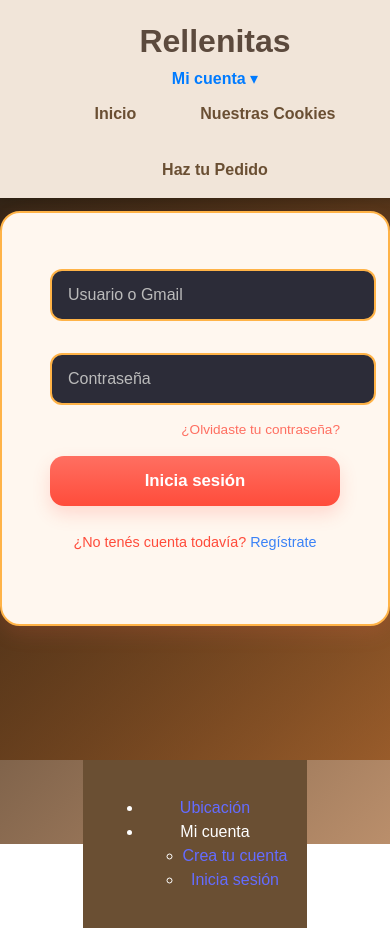
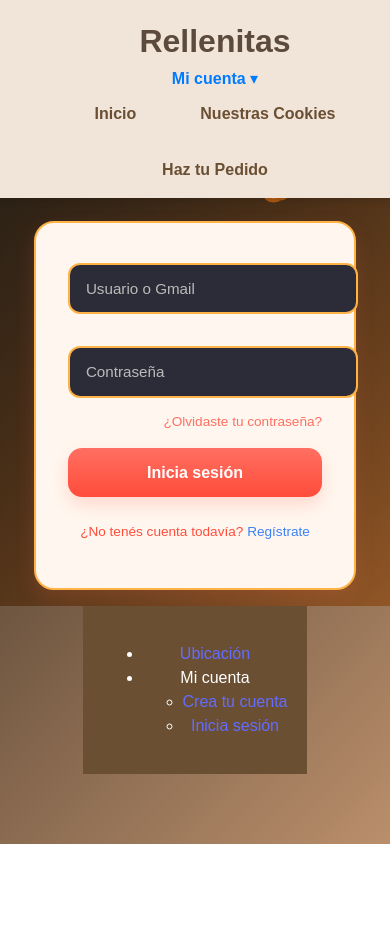
Before and after one commit to LuanaLopez20/React-LSL, a React (Vite) app in the folder rellenitas/: page /login in a window 390 px wide. After the commit the page ends 844 px from the top, so only its background shows below. Built offline with nearby package versions, Linux system fonts and the light colour scheme; a web font is replaced by a local one.

Commit message:
todo listo

```diff
--- a/rellenitas/src/Login.css
+++ b/rellenitas/src/Login.css
@@ -1,29 +1,24 @@
-/* 🌸 Contenedor general */
-
-/* ❌ Eliminado: esto borraba el fondo global de la app */
-/*
-body {
-  background: none !important;
-}
-*/
-
-/* 🌸 Contenedor general (solo afecta al login) */
+/* Contenedor general (solo afecta al login) */
+/* Contenedor general (solo afecta al login) */
 body.login-active,
 .login-page {
   display: flex;
   flex-direction: column;
-  justify-content: center;
+  justify-content: flex-start;
   align-items: center;
-  height: 100vh;
+  min-height: 100vh;
   width: 100vw;
   background: linear-gradient(135deg, #241f18 0%, #883d0094 100%) !important;
   box-sizing: border-box;
   margin: 0;
-  padding: 0;
-  overflow: hidden;
+
+  /* CAMBIO CRÍTICO: Añadimos padding para dejar espacio a la barra de navegación */
+  padding: 80px 0 0; /* Espacio superior de 80px, que debería ser suficiente */
+
+  overflow: auto;
 }
 
-/* 🍪 Título principal */
+/* Título principal (la frase "Inicia sesión en Rellenitas 🍪") */
 .login-page h2 {
   font-family: "Poppins", sans-serif;
   font-size: 2.8rem;
@@ -32,9 +27,10 @@ body.login-active,
   margin-bottom: 1rem;
   text-align: center;
   line-height: 1.2;
+  margin-top: 2rem; /* AJUSTE: Reducido para dar espacio visible entre el menú y esta frase. */
 }
 
-/* 🧁 Recuadro (card) central para el login */
+/* Recuadro (card) central para el login */
 .login-card {
   background-color: #fff7ef;
   border: 2px solid #ffb347;
@@ -47,7 +43,7 @@ body.login-active,
   box-sizing: border-box;
 }
 
-/* 📝 Formulario dentro del recuadro */
+/* Formulario dentro del recuadro */
 .login-form {
   display: flex;
   flex-direction: column;
@@ -58,7 +54,7 @@ body.login-active,
   box-sizing: border-box;
 }
 
-/* ✏️ Inputs */
+/* Inputs */
 .login-form input {
   width: 100%;
   padding: 0.95rem 1rem;
@@ -82,14 +78,14 @@ body.login-active,
   box-shadow: 0 6px 16px rgba(255, 111, 97, 0.18);
 }
 
-/* 🔑 Sección de contraseña */
+/* Sección de contraseña */
 .password-wrapper {
   display: flex;
   flex-direction: column;
   gap: 0.4rem;
 }
 
-/* 🔗 Enlace "Olvidaste tu contraseña" */
+/* Enlace "Olvidaste tu contraseña" */
 .forgot-password {
   font-size: 0.85rem;
   color: #ff6f61;
@@ -103,7 +99,7 @@ body.login-active,
   color: #ff3d00;
 }
 
-/* 🚨 Mensaje de error */
+/* Mensaje de error */
 .error {
   font-size: 0.9rem;
   color: red;
@@ -111,7 +107,7 @@ body.login-active,
   margin: 0;
 }
 
-/* 🍰 Botón de inicio de sesión */
+/* Botón de inicio de sesión */
 .login-form button {
   width: 100%;
   padding: 0.95rem 1rem;
@@ -131,7 +127,7 @@ body.login-active,
   box-shadow: 0 14px 30px rgba(255, 76, 59, 0.24);
 }
 
-/* 📩 Enlace de registro */
+/* Enlace de registro */
 .login-register-msg {
   font-size: 0.9rem;
   margin-top: 0.6rem;
@@ -147,10 +143,40 @@ body.login-active,
   text-decoration: underline;
 }
 
-/* ✅ Mensaje de éxito */
+/* Mensaje de éxito */
 .success-msg {
   margin-top: 0.8rem;
   color: #28a745;
   font-weight: 600;
   font-size: 0.95rem;
 }
+
+/* Media query para pantallas pequeñas */
+@media (max-width: 480px) {
+  .login-page {
+    padding: 1rem;
+    min-height: auto;
+  }
+
+  .login-card {
+    padding: 2rem;
+    max-width: 90%;
+  }
+
+  .login-page h2 {
+    font-size: 2rem;
+    margin-top: 2rem;
+  }
+
+  .login-form input {
+    font-size: 0.95rem;
+  }
+
+  .login-form button {
+    font-size: 1rem;
+  }
+
+  .login-register-msg {
+    font-size: 0.85rem;
+  }
+}
--- a/rellenitas/src/Perfil.css
+++ b/rellenitas/src/Perfil.css
@@ -19,6 +19,7 @@
   animation: fadeIn 0.6s ease-in-out;
 }
 
+/* TÍTULOS Y TEXTO BASE */
 .perfil-titulo {
   color: #5a3921;
   font-size: 2.2rem;
@@ -39,6 +40,7 @@
   color: #4a2b1b;
 }
 
+/* LISTA E HISTORIAL */
 .perfil-historial {
   list-style: none;
   padding: 0;
@@ -70,7 +72,7 @@
   margin-top: 1rem;
 }
 
-/* 🔹 Inputs editables en perfil */
+/* INPUTS */
 .perfil-info input,
 .perfil-datos input {
   border: 1px solid #ffd5b0;
@@ -89,7 +91,7 @@
   box-shadow: 0 0 5px rgba(255, 183, 77, 0.5);
 }
 
-/* 🔹 Botones de perfil */
+/* BOTONES */
 .perfil-botones {
   margin-top: 2rem;
   display: flex;
@@ -130,6 +132,7 @@
   opacity: 0.85;
 }
 
+/* ANIMACIÓN */
 @keyframes fadeIn {
   from {
     opacity: 0;
@@ -140,3 +143,19 @@
     transform: translateY(0);
   }
 }
+
+/* 🔹 ARREGLO FINAL PARA VISIBILIDAD DE TEXTO 🔹 */
+
+/* 1. Forzamos el color oscuro para TODO el texto dentro de la tarjeta,
+      incluyendo enlaces (<a>), anulando cualquier regla genérica de color blanco. */
+.perfil-card *,
+.perfil-card a {
+    color: #4a2b1b !important;
+}
+
+/* 2. Forzamos el color oscuro en el estado HOVER de los enlaces,
+      para evitar que el resaltado azul lo ponga blanco. */
+.perfil-datos a:hover,
+.perfil-datos p a:hover {
+    color: #4a2b1b !important;
+}
--- a/rellenitas/src/Rellenitas.css
+++ b/rellenitas/src/Rellenitas.css
@@ -1,7 +1,22 @@
 .galletitas-container {
   text-align: center;
+  /* AJUSTE CRÍTICO: Añadimos padding superior para compensar el header fijo */
+  padding-top: 80px;
+  min-height: 100vh; /* Aseguramos que ocupe al menos la altura de la ventana */
 }
 
+/* Título principal: Aseguramos que el h2 sea visible y tenga margen */
+.galletitas-container h2 {
+    font-size: 3.2rem;
+    margin-bottom: 50px;
+    text-shadow: 2px 2px 5px rgb(255, 255, 255);
+    font-weight: bold;
+    /* Ajuste de color y fuente si es necesario, basado en el estilo general */
+    color: #333; /* Color oscuro para asegurar que se vea */
+    margin-top: 0; /* Anulamos el margen superior si lo hubiera */
+}
+
+/* Si tu clase .titulo no se usa, puedes eliminarla, o renombrarla si deseas usarla para el h2 */
 .titulo {
   font-size: 3.2rem;
   margin-bottom: 50px;
```
